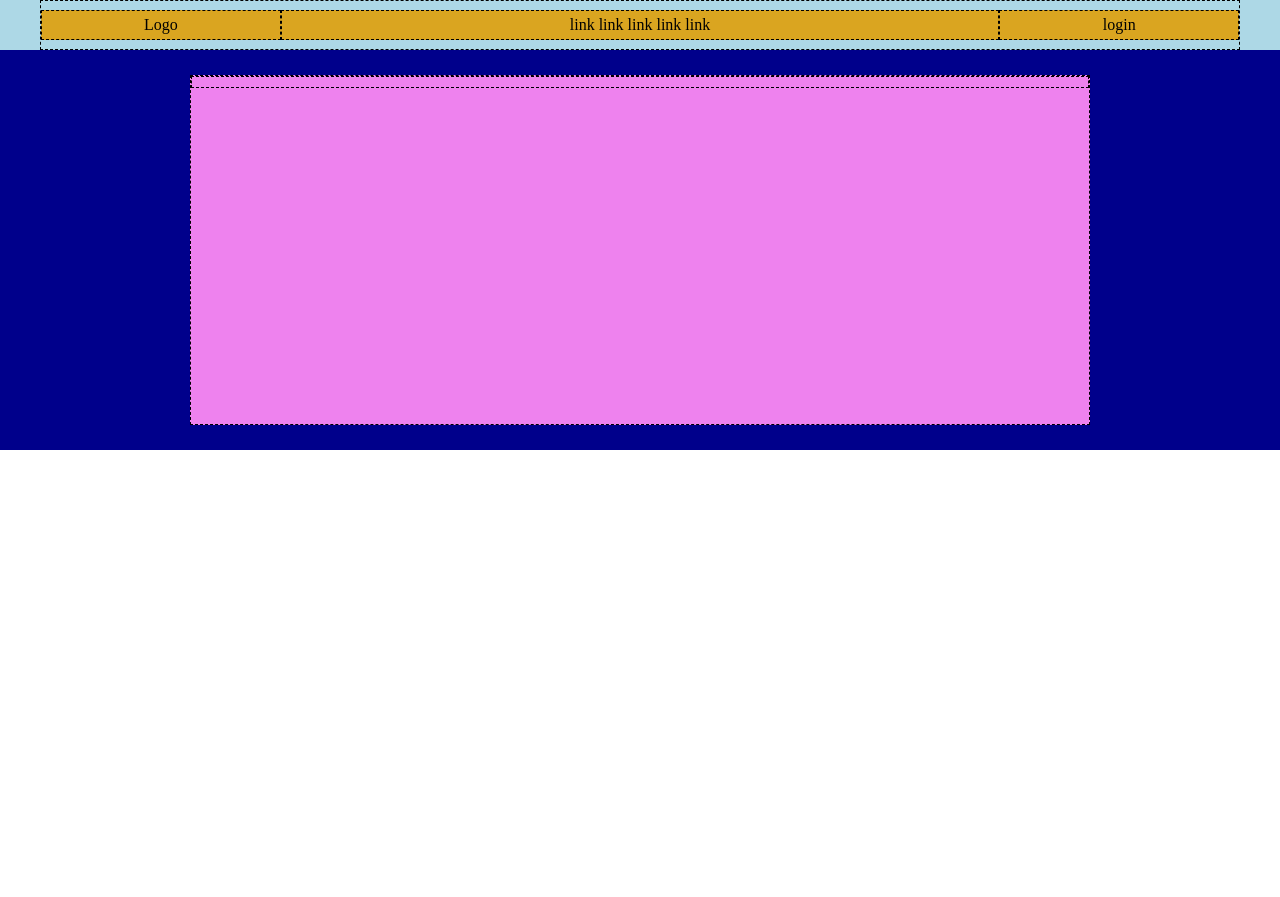
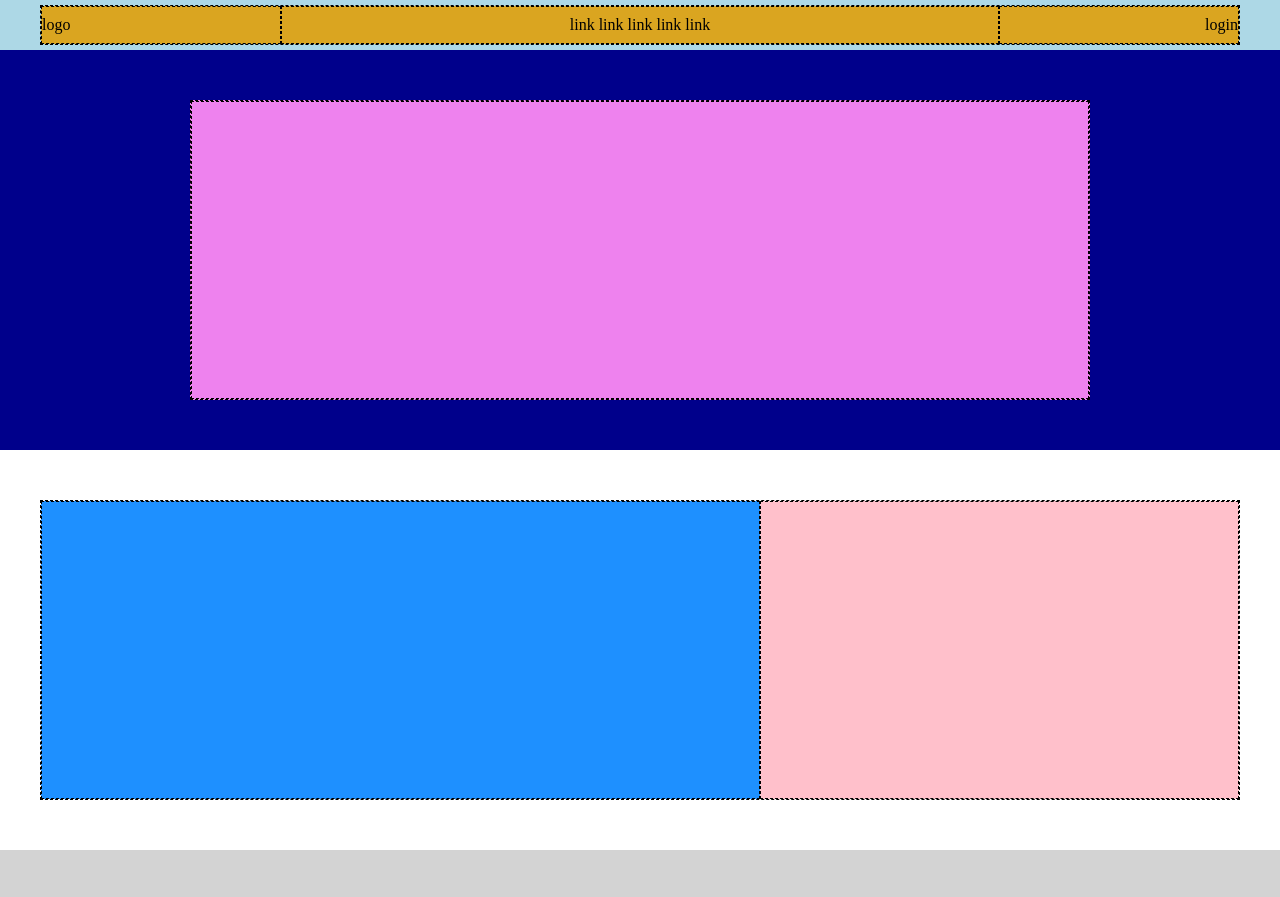
Before and after one commit to Fra-Battaglia/htmlcss-struttura-discord, a plain HTML site: page index.html in a window 1280 px wide. Shown: the top 897 px of the page. Before the commit the page ends 800 px from the top, so only its background shows below. Drawn offline with Linux system fonts and the light colour scheme.

Commit message:
img-and-text-done-fixed-header-with-flexbox

```diff
--- a/css/style.css
+++ b/css/style.css
@@ -6,6 +6,7 @@
 
 .container {
 	max-width: 1200px;
+	width: 100%;
 	margin: 0 auto;
 	height: 100%;
 	border: 1px dashed black;
@@ -13,6 +14,9 @@
 
 .row {
 	width: 100%;
+	display: flex;
+	flex-wrap: wrap;
+	height: 100%;
 }
 
 .col{
@@ -23,13 +27,24 @@
 	width: 20%;
 }
 
+.col-40 {
+	width: 40%;
+}
+
 .col-60 {
 	width: 60%;
 }
 
+.background-pink {
+	background-color: #FFC0CB;
+}
+
+.background-lightblue {
+	background-color: #1E90FF;
+}
+
 .row > * {
 	border: 1px dashed black;
-	padding: 5px 0;
 }
 
 /* Header */
@@ -37,6 +52,12 @@
 header {
 	background-color: #ADD8E6;
 	height: 50px;
+	display: flex;
+	align-items: center;
+}
+
+header .container {
+	height: calc(100% - 10px);
 }
 
 nav {
@@ -49,7 +70,23 @@ nav {
 
 nav .row {
 	background-color: #DAA520;
+}
+
+nav .row > *{
 	display: flex;
+	align-items: center;
+}
+
+.nav-left {
+	justify-content: flex-start;
+}
+
+.nav-center {
+	justify-content: center;
+}
+
+.nav-right {
+	justify-content: flex-end;
 }
 
 /* Big Img */
@@ -64,9 +101,29 @@ nav .row {
 .big-img .container {
 	width: 100%;
 	max-width: 900px;
-	height: calc(100% - 50px);
+	height: calc(100% - 100px);
 }
 
 .big-img-content {
 	background-color: #EE82EE;
 }
+
+/* Img and Text / Text and Img*/
+
+.img-and-text, .text-and-img {
+	height: 400px;
+	display: flex;
+	align-items: center;
+}
+
+.img-and-text .container, .text-and-img .container {
+	height: calc(100% - 100px);
+}
+
+.img-and-text {
+	background-color: #FFFFFF;
+}
+
+.text-and-img {
+	background-color: #D3D3D3;
+}
--- a/index.html
+++ b/index.html
@@ -8,17 +8,23 @@
 	<title>Struttura Discord</title>
 </head>
 <body>
+
+	<!-- Header -->
+
 	<header>
 		<div class="container">
 			<nav>
 				<div class="row">
-					<div class="col-20 nav-left">Logo</div>
+					<div class="col-20 nav-left">logo</div>
 					<div class="col-60 nav-center">link link link link link</div>
 					<div class="col-20 nav-right">login</div>
 				</div>
 			</nav>
 		</div>
 	</header>
+
+	<!-- Big Img -->
+
 	<div class="big-img">
 		<div class="container big-img-content">
 			<div class="row">
@@ -26,5 +32,38 @@
 			</div>
 		</div>
 	</div>
+
+	<!-- Img and Text -->
+
+	<div class="img-and-text">
+		<div class="container">
+			<div class="row">
+				<div class="col-60 background-lightblue"></div>
+				<div class="col-40 background-pink"></div>
+			</div>
+		</div>
+	</div>
+
+	<!-- Text and Img -->
+
+	<div class="text-and-img">
+		<div class="container">
+			<div class="row">
+				<div class="col-40 background-pink"></div>
+				<div class="col-60 background-lightblue"></div>
+			</div>
+		</div>
+	</div>
+
+	<!-- Img and Text -->
+
+	<div class="img-and-text">
+		<div class="container">
+			<div class="row">
+				<div class="col-60 background-lightblue"></div>
+				<div class="col-40 background-pink"></div>
+			</div>
+		</div>
+	</div>
 </body>
 </html>
```
